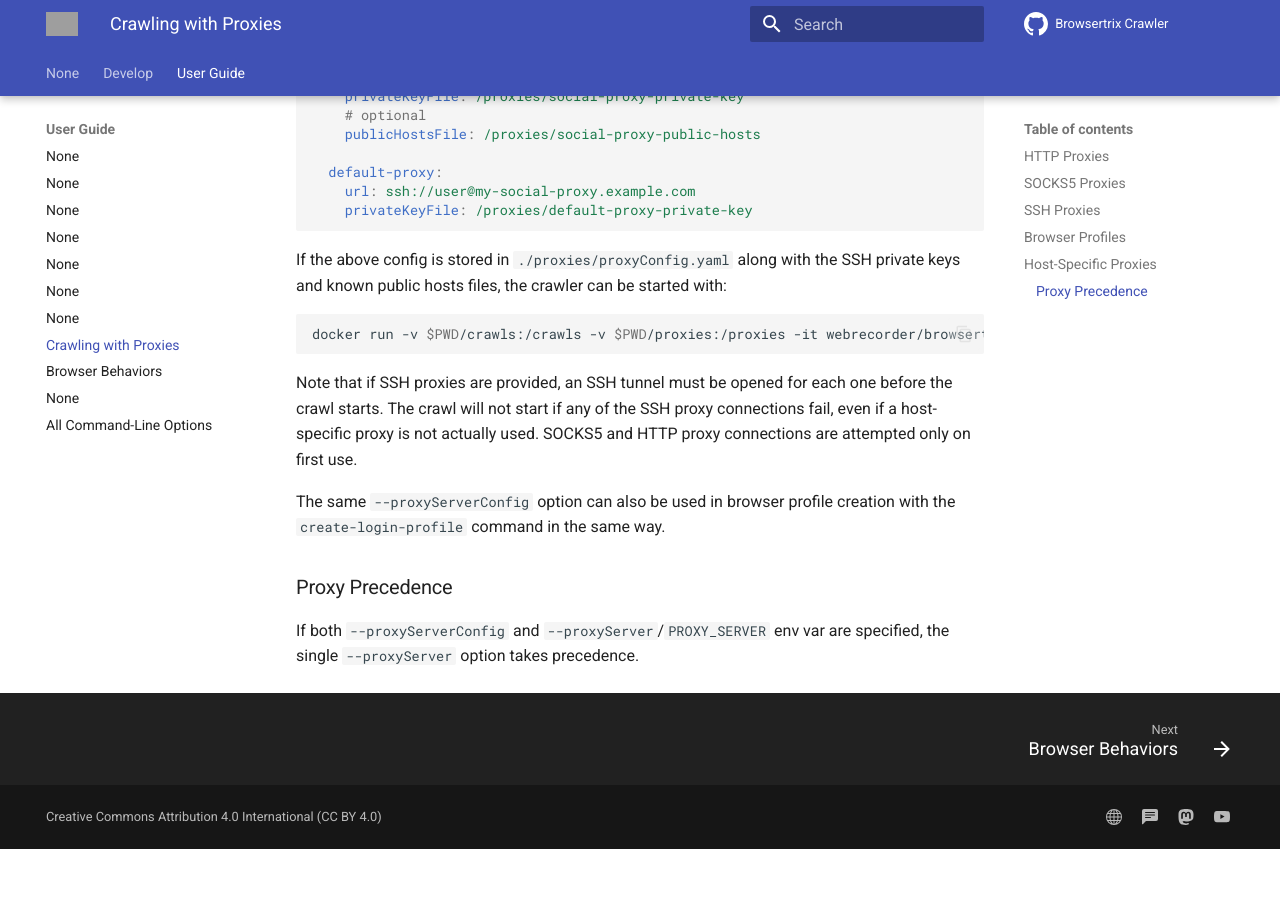
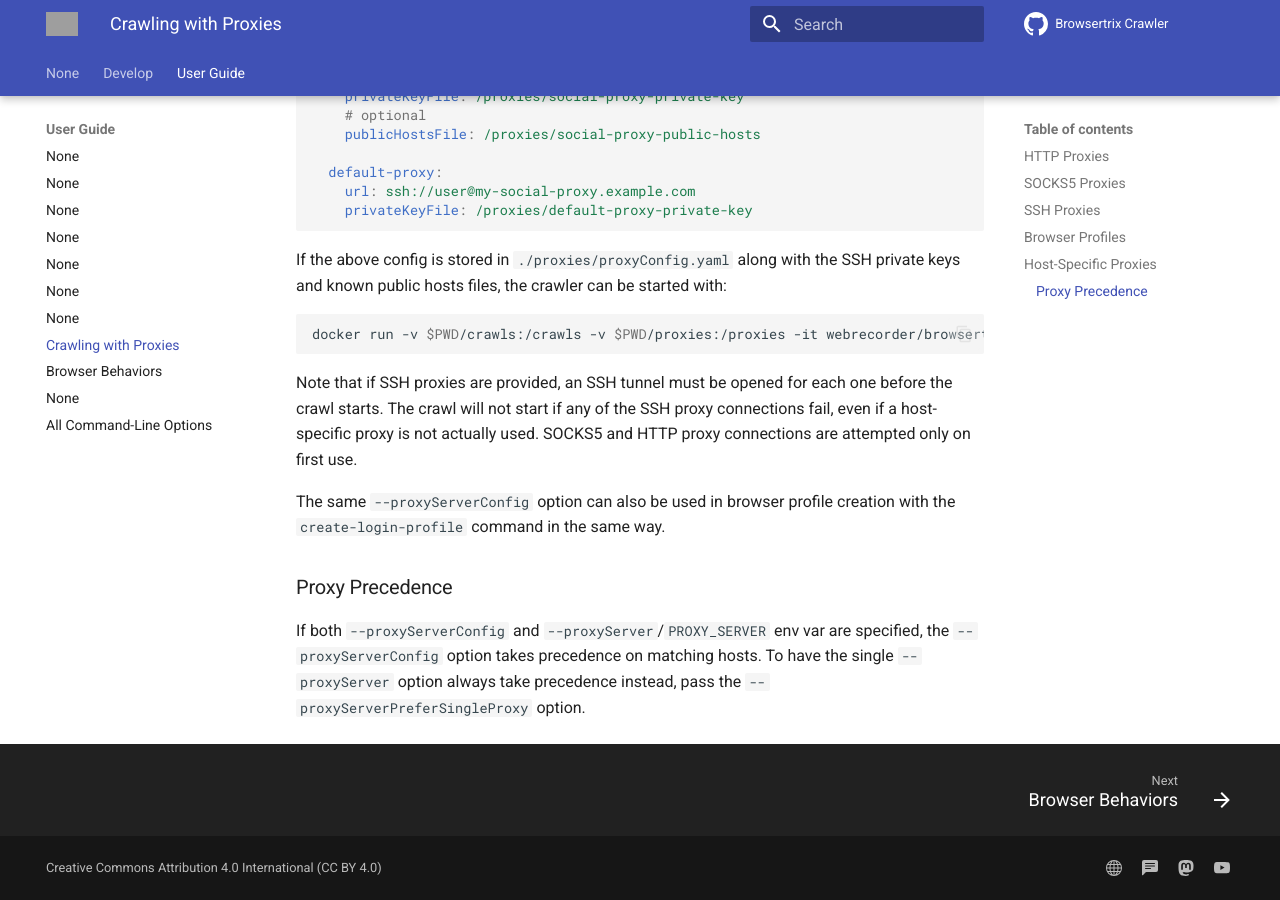
Before and after one commit to webrecorder/browsertrix-crawler, an MkDocs documentation site: the page built from docs/docs/user-guide/proxies.md, in a window 1280 px wide and 900 px high, scrolled down 2607 px. Built offline with MkDocs 1.6.1 and Material for MkDocs 9.7.7, drawn with Linux system fonts in a browser that asks for light colours; comment, search, counter and statistics services are not loaded; before the commit the page ends 3456 px from its top, so only the background shows below that; grey boxes are pictures that could not be loaded.

Commit message:
Update docs/docs/user-guide/proxies.md
Co-authored-by: Tessa Walsh <tessa@bitarchivist.net>

```diff
--- a/docs/docs/user-guide/proxies.md
+++ b/docs/docs/user-guide/proxies.md
@@ -129,5 +129,4 @@
 
 ### Proxy Precedence
 
-If both `--proxyServerConfig` and `--proxyServer`/`PROXY_SERVER` env var are specified, the single `--proxyServer`
-option takes precedence.
+If both `--proxyServerConfig` and `--proxyServer`/`PROXY_SERVER` env var are specified, the `--proxyServerConfig` option takes precedence on matching hosts. To have the single `--proxyServer` option always take precedence instead, pass the `--proxyServerPreferSingleProxy` option.
```
